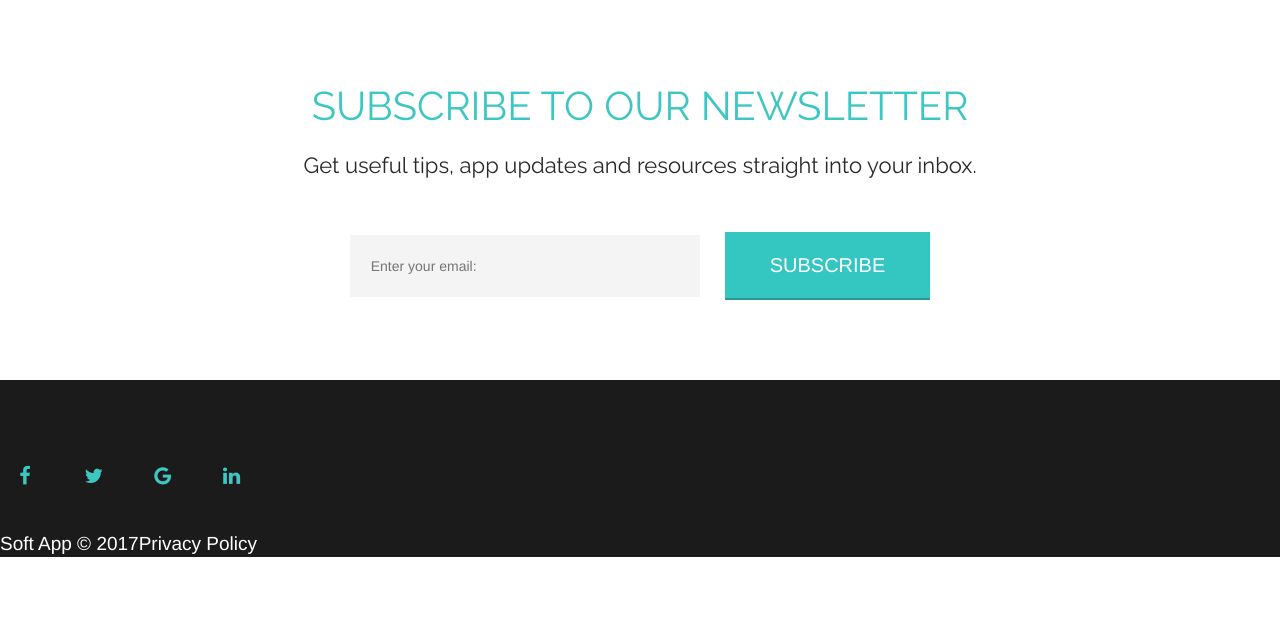
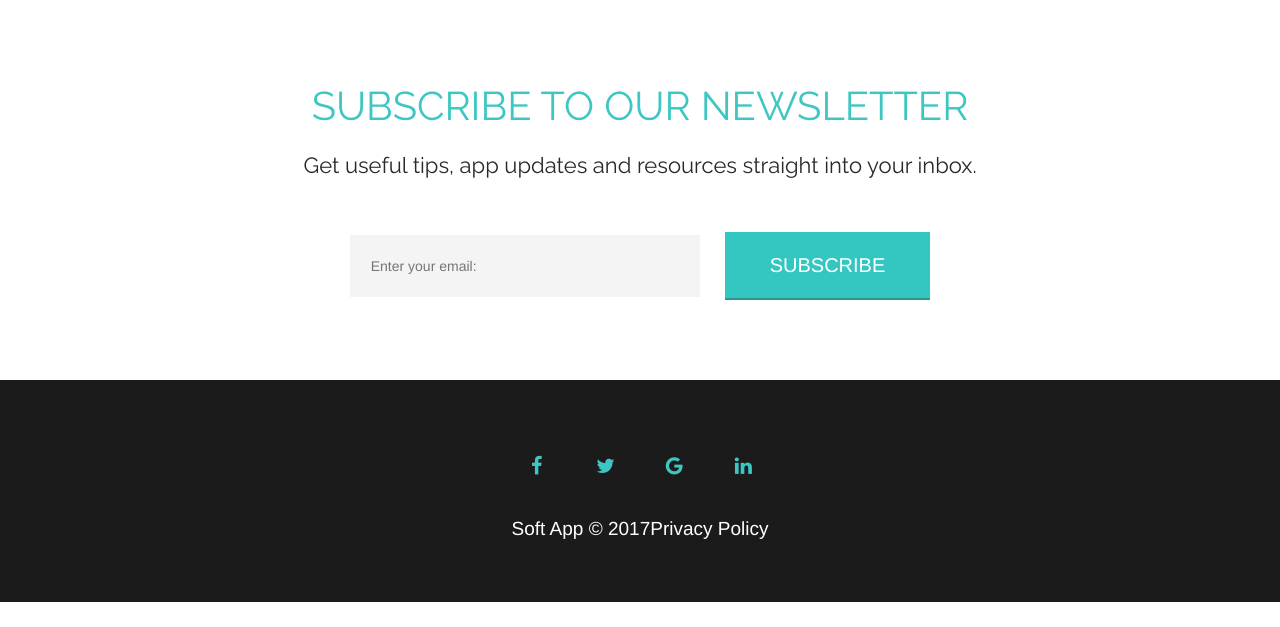
Before and after one commit to ValeronTestesteron/PC_landing.github.io, a website: page app/index.html in a window 1280 px wide. Shown: the part 3539-4166 px from the top of the page. After the commit the page ends 4141 px from the top, so only its background shows below. Drawn offline with Linux system fonts and the light colour scheme.

Commit message:
optimaze

```diff
--- a/app/sass/main.sass
+++ b/app/sass/main.sass
@@ -369,13 +369,13 @@ nav
 
 
 footer
-  display: flex
-  flex-direction: column
-  align-items: center
   background-color: #1b1b1b
   .soctial
-    padding-top: 70px
-    margin-bottom: 30px
+    display: flex
+    flex-direction: column
+    align-items: center
+    padding-top: 60px
+    margin-bottom: 15px
     .soctial-ul
       li
         margin-left: 15px
@@ -403,9 +403,10 @@ footer
           transition: .5s ease all
 
 .copirite
+  text-align: center
   color: #fff
   font-size: 19px
-  margin-bottom: 70px
+  padding-bottom: 60px
   a
     transition: .5s ease all
     color: #fff
```
Also changed, not shown: app/css/main.css, dist/css/main.css, dist/index.html, 1 other file.
